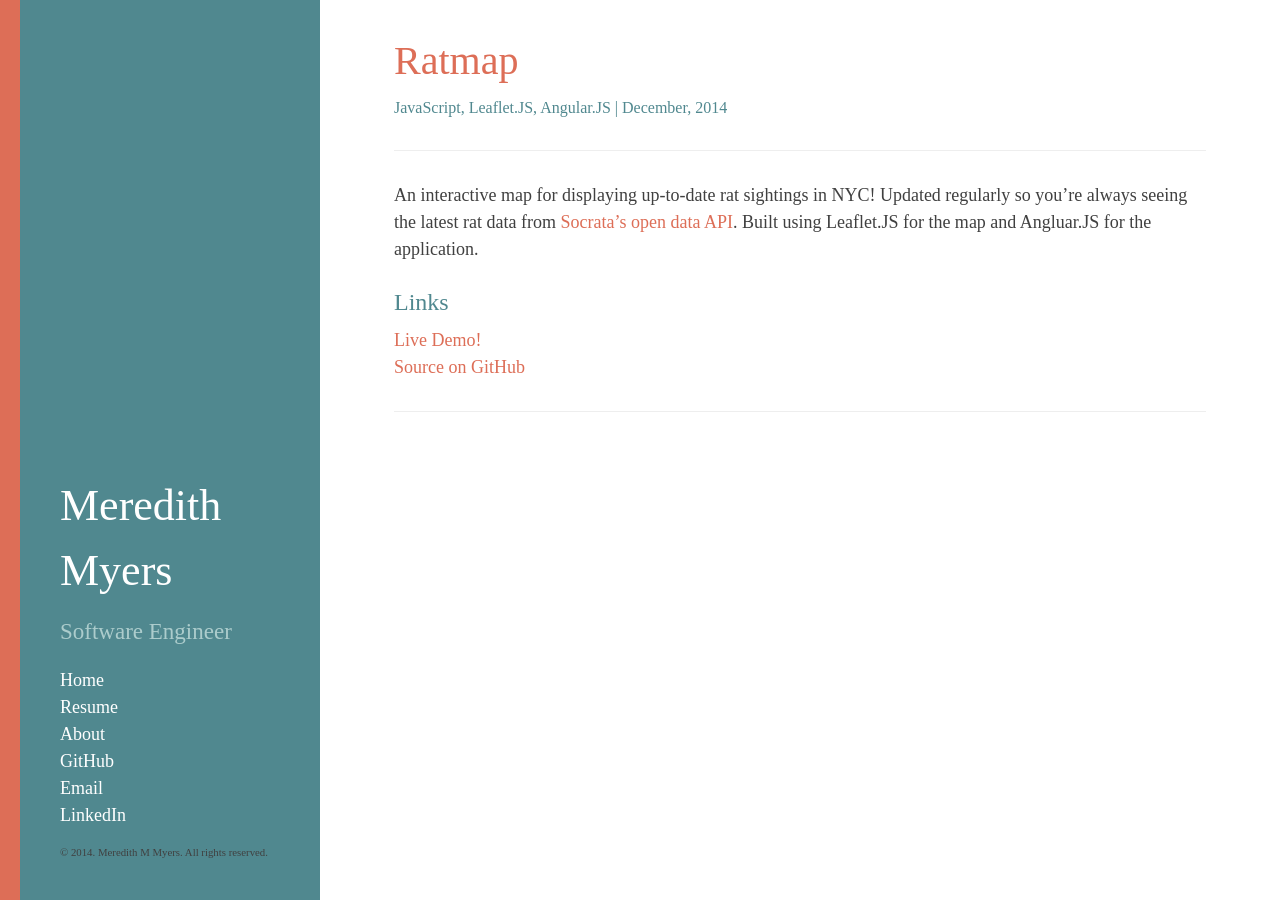
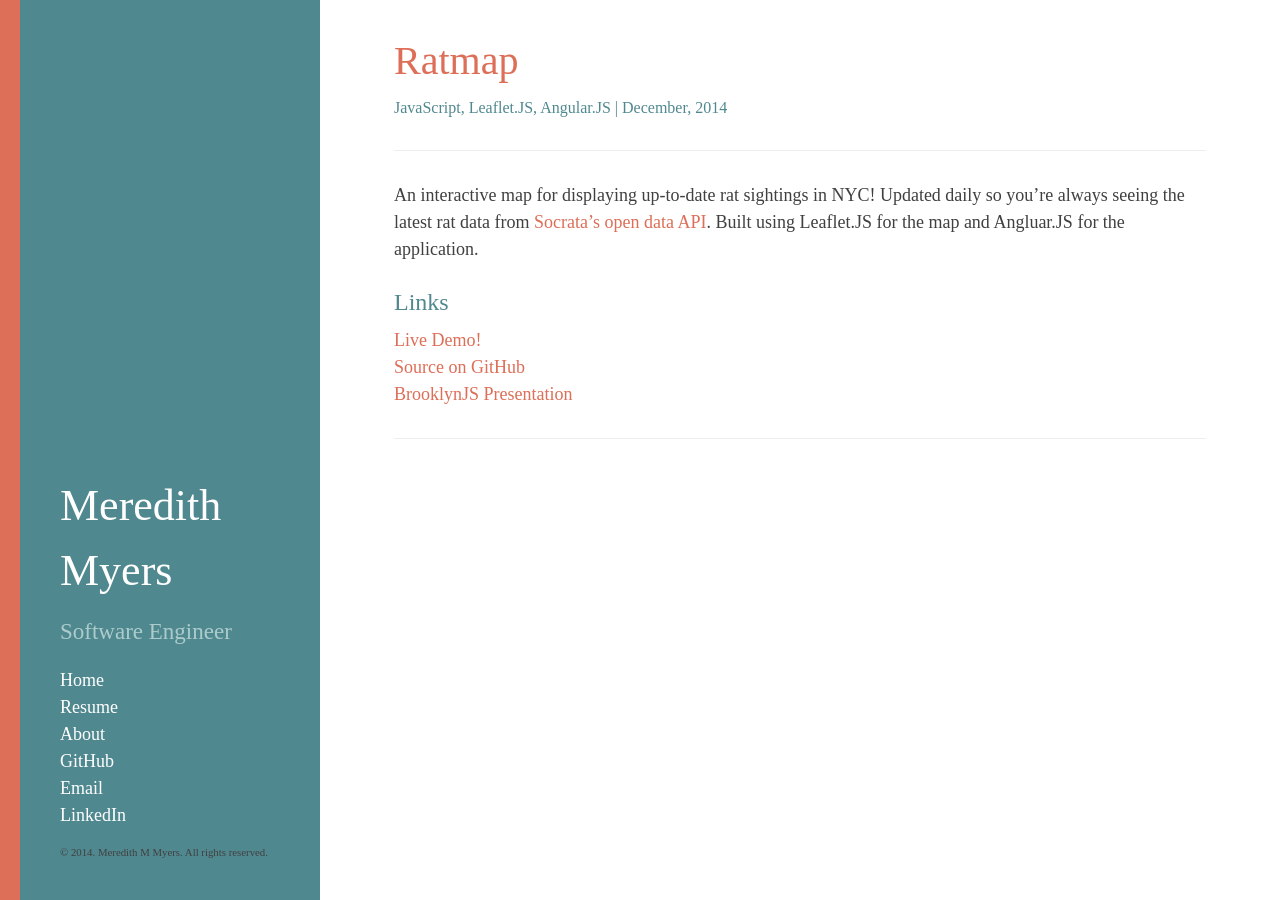
Before and after one commit to benjmyers/benjmyers.github.io, a Jekyll site: the page built from _posts/2014-12-03-ratmap.md, in a window 1280 px wide. Built offline with Jekyll 4.4.1, drawn with Linux system fonts in a browser that asks for light colours; some web fonts are replaced; Markdown is read by kramdown in place of the engine named in the settings.

Commit message:
Cleaning up

```diff
--- a/_posts/2014-12-03-ratmap.md
+++ b/_posts/2014-12-03-ratmap.md
@@ -6,11 +6,13 @@ time: December, 2014
 thumb: /images/ratmap/ratmap.png
 ---
 
-An interactive map for displaying up-to-date rat sightings in NYC! Updated regularly so you're always seeing the latest rat data from <a href="https://nycopendata.socrata.com/Social-Services/Rat-Sightings/3q43-55fe">Socrata's open data API</a>. Built using Leaflet.JS for the map and Angluar.JS for the application.
+An interactive map for displaying up-to-date rat sightings in NYC! Updated daily so you're always seeing the latest rat data from <a href="https://nycopendata.socrata.com/Social-Services/Rat-Sightings/3q43-55fe">Socrata's open data API</a>. Built using Leaflet.JS for the map and Angluar.JS for the application.
 
 <h3>Links</h3>
 <a href="http://meredithmmyers.com/ratmap/#/" target="_blank">Live Demo!</a>
 <br>
 <a href="https://github.com/meredithmmyers/ratmap" target="_blank">Source on GitHub</a>
+<br>
+<a href="https://github.com/meredithmmyers/ratmap-presentation" target="_blank">BrooklynJS Presentation</a>
 
 -----
```
Also changed, not shown: _drafts/2011-05-05-bunker.md (renamed from _posts/2011-05-05-bunker.md), _drafts/2012-09-24-adder.md (renamed from _posts/2012-09-24-adder.md), _drafts/2012-10-30-logiccircuits.md (renamed from _posts/2012-10-30-logiccircuits.md), _drafts/2013-05-04-timeline.md (renamed from _posts/2013-05-04-timeline.md), images/fcc-comments/fcc-comments.png, images/ratmap/ratmap.png.
